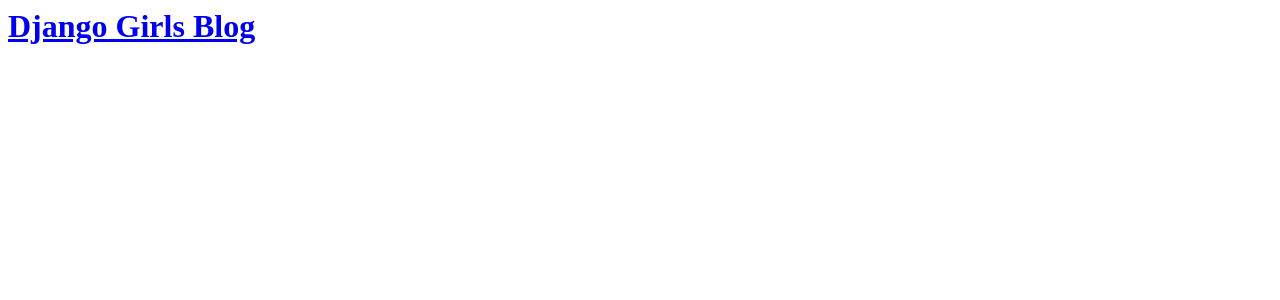
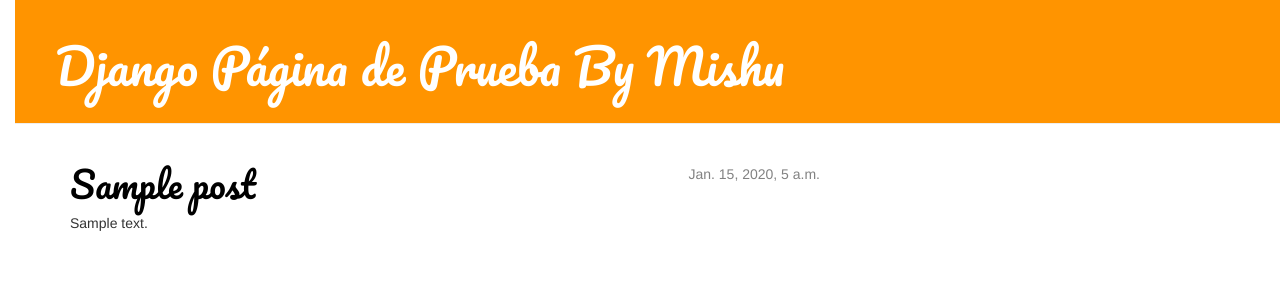
Before and after one commit to MishellParedes96/my-first-blog, a Django app: page /post/1/ in a window 1280 px wide. Shown: the top 300 px of the page. Run offline with Django 3.2, Linux system fonts and the light colour scheme; tables that the repository leaves empty hold one stand-in row (values such as "Sample post"); some libraries are stand-ins or nearby versions.

Commit message:
Modificado post_list, urls, views

```diff
--- /dev/null
+++ b/blog/static/css/blog.css
@@ -0,0 +1,56 @@
+h1 a {
+  color: #FCA220;
+  font-family: 'Pacifico';
+}
+
+body {
+  padding-left: 15px
+}
+
+.page-header {
+        background-color: #ff9400;
+        margin-top: 0;
+        padding: 20px 20px 20px 40px;
+    }
+
+    .page-header h1, .page-header h1 a, .page-header h1 a:visited, .page-header h1 a:active {
+        color: #ffffff;
+        font-size: 36pt;
+        text-decoration: none;
+    }
+
+    .content {
+        margin-left: 40px;
+    }
+
+    h1, h2, h3, h4 {
+        font-family: 'Lobster', cursive;
+    }
+
+    .date {
+        float: right;
+        color: #828282;
+    }
+
+    .save {
+        float: right;
+    }
+
+    .post-form textarea, .post-form input {
+        width: 100%;
+    }
+
+    .top-menu, .top-menu:hover, .top-menu:visited {
+        color: #ffffff;
+        float: right;
+        font-size: 26pt;
+        margin-right: 20px;
+    }
+
+    .post {
+        margin-bottom: 70px;
+    }
+
+    .post h1 a, .post h1 a:visited {
+        color: #000000;
+    }
--- /dev/null
+++ b/blog/templates/blog/base.html
@@ -0,0 +1,23 @@
+{% load staticfiles %}
+    <html>
+        <head>
+            <title>Django Girls blog</title>
+            <link rel="stylesheet" href="//maxcdn.bootstrapcdn.com/bootstrap/3.2.0/css/bootstrap.min.css">
+            <link rel="stylesheet" href="//maxcdn.bootstrapcdn.com/bootstrap/3.2.0/css/bootstrap-theme.min.css">
+            <link href="https://fonts.googleapis.com/css?family=Pacifico" rel="stylesheet">
+            <link rel="stylesheet" href="{% static 'css/blog.css' %}">
+        </head>
+        <body>
+          <div class="page-header">
+            <h1><a href="/">Django Página de Prueba By Mishu</a></h1>
+          </div>
+          <div class="content container">
+            <div class="row">
+              <div class="col-md-8">
+              {% block content %}
+              {% endblock %}
+              </div>
+            </div>
+        </div>
+        </body>
+    </html>
--- /dev/null
+++ b/blog/templates/blog/post_detail.html
@@ -0,0 +1,13 @@
+{% extends 'blog/base.html' %}
+
+{% block content %}
+    <div class="post">
+        {% if post.published_date %}
+            <div class="date">
+                {{ post.published_date }}
+            </div>
+        {% endif %}
+        <h1><a href="">{{ post.title }}</a></h1>
+        <p>{{ post.text|linebreaksbr }}</p>
+    </div>
+{% endblock %}
--- a/blog/templates/blog/post_list.html
+++ b/blog/templates/blog/post_list.html
@@ -1,19 +1,13 @@
-<html>
-  <head>
-    <title>Mi Página By Mishu</title>
-  </head>
-  <body>
-    <div>
-      <h1><a href="https://djangogirls.org">Django Girls Blog</a></h1>
-    </div>
+{% extends 'blog/base.html' %}
 
-    {% for post in posts %}
-       <div>
-          <p>published: {{ post.published_date }}</p>
-           <h1><a href="">{{ post.title }}</a></h1>
-           <p>{{ post.text|linebreaksbr }}</p>
-       </div>
-   {% endfor %}
-
-  </body>
-</html>
+{% block content %}
+{% for post in posts %}
+<div class="post">
+  <div class="date">
+    {{ post.published_date }}
+  </div>
+  <h1><a href="{% url 'blog.views.post_detail' pk=post.pk %}">{{ post.title }}</a></h1>
+  <p>{{ post.text|linebreaksbr }}</p>
+</div>
+{% endfor %}
+{% endblock content %}
--- a/blog/urls.py
+++ b/blog/urls.py
@@ -2,5 +2,6 @@ from django.conf.urls import include, url
 from . import views
 
 urlpatterns = [
-    url(r'^', views.post_list),
+    url(r'^$', views.post_list),
+     url(r'^post/(?P<pk>[0-9]+)/$', views.post_detail),
 ]
--- a/blog/views.py
+++ b/blog/views.py
@@ -1,8 +1,13 @@
 from django.shortcuts import render
 from django.utils import timezone
 from .models import Post
+from django.shortcuts import render, get_object_or_404
 
 # Create your views here.
 def post_list(request):
     posts = Post.objects.filter(published_date__lte=timezone.now()).order_by('published_date')
     return render(request, 'blog/post_list.html', {'posts': posts})
+
+def post_detail(request, pk):
+    post = get_object_or_404(Post, pk=pk)
+    return render(request, 'blog/post_detail.html', {'post': post})
```
